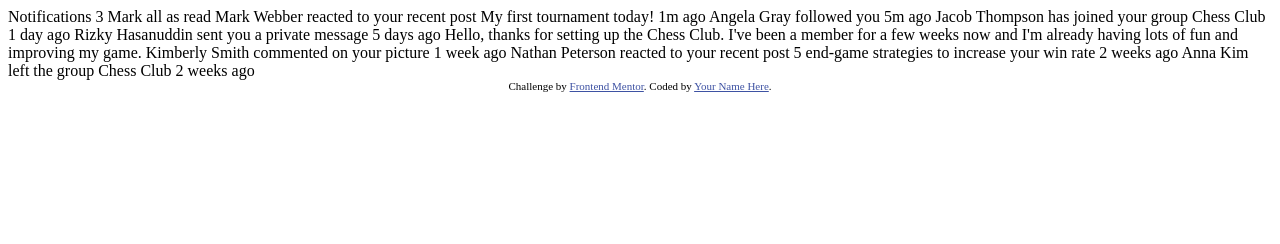
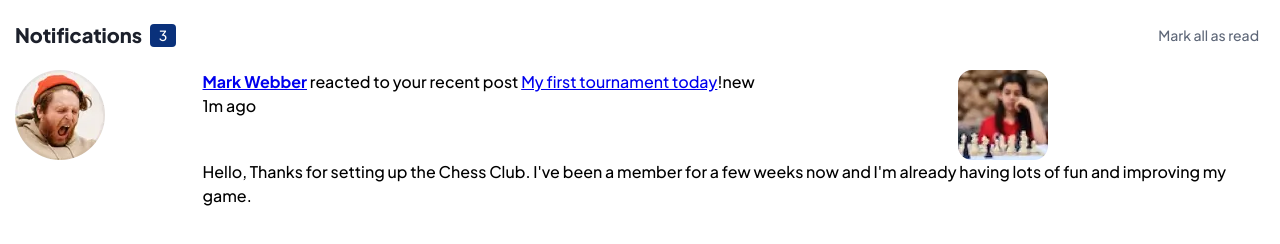
Before and after one commit to SrHatcher/notifications-page, a plain HTML site: page index.html in a window 1280 px wide. Drawn offline with Linux system fonts and the light colour scheme.

Commit message:
adding styles to the html tags, doing just one notification, I'll insert the other ones via JS

```diff
--- a/index.html
+++ b/index.html
@@ -3,49 +3,43 @@
 <head>
   <meta charset="UTF-8">
   <meta name="viewport" content="width=device-width, initial-scale=1.0"> <!-- displays site properly based on user's device -->
+  <!--Modern CSS reset-->
+  <link rel="stylesheet" href="./styles/reset.css">
+  <!--my styles-->
+  <link rel="stylesheet" href="./styles/styles.css">
 
   <link rel="icon" type="image/png" sizes="32x32" href="./assets/images/favicon-32x32.png">
-
   <title>Frontend Mentor | Notifications page</title>
-
-  <!-- Feel free to remove these styles or customise in your own stylesheet 👍 -->
-  <style>
-    .attribution { font-size: 11px; text-align: center; }
-    .attribution a { color: hsl(228, 45%, 44%); }
-  </style>
-</head>
 <body>
 
-  Notifications 3
+  <main>
+    <header>
+      <h1 class="header__title">Notifications <span class="header__amount">3</span></h1>
+      <button class="header__button">Mark all as read</button>
+    </header>
+    <article class="main__notifications notification">
+      <section class="notification__container">
+        <div class="notification__image">
+          <img src="./assets/images/avatar-mark-webber.webp" alt="profile picture">
+        </div>
 
-  Mark all as read
+        <div class="notification__content">
+          <div class="content__text">
+            <p class="text__reason"><strong class="text__name"><a href="#">Mark Webber</a></strong> reacted to your recent post <a href="#" class="text__link">My first tournament today</a>!<span class="text__status">new</span></p>
+            <p class="text__date">1m ago</p>
+          </div>
+          <div class="content__image">
+            <img src="./assets/images/image-chess.webp" alt="related image">
+          </div>
+          <div class="content__message">
+            Hello, Thanks for setting up the Chess Club. I've been a member for a few weeks now and I'm already having lots of fun and improving my game.
+          </div>
+        </div>
 
-  Mark Webber reacted to your recent post My first tournament today!
-  1m ago
 
-  Angela Gray followed you
-  5m ago
+      </section>
+    </article>
+  </main>
 
-  Jacob Thompson has joined your group Chess Club
-  1 day ago
-
-  Rizky Hasanuddin sent you a private message
-  5 days ago
-  Hello, thanks for setting up the Chess Club. I've been a member for a few weeks now and
-  I'm already having lots of fun and improving my game.
-
-  Kimberly Smith commented on your picture
-  1 week ago
-
-  Nathan Peterson reacted to your recent post 5 end-game strategies to increase your win rate
-  2 weeks ago
-
-  Anna Kim left the group Chess Club
-  2 weeks ago
-
-  <div class="attribution">
-    Challenge by <a href="https://www.frontendmentor.io?ref=challenge" target="_blank">Frontend Mentor</a>.
-    Coded by <a href="#">Your Name Here</a>.
-  </div>
 </body>
 </html>
--- /dev/null
+++ b/styles/reset.css
@@ -0,0 +1,76 @@
+/*This code is from MODERN-CSS-RESET, i used to link to their page CDN but i'm going to use it like this*/
+
+/* Box sizing rules */
+*,
+*::before,
+*::after {
+  box-sizing: border-box;
+}
+
+/* Remove default margin */
+body,
+h1,
+h2,
+h3,
+h4,
+p,
+figure,
+blockquote,
+dl,
+dd {
+  margin: 0;
+}
+
+/* Remove list styles on ul, ol elements with a list role, which suggests default styling will be removed */
+ul[role='list'],
+ol[role='list'] {
+  list-style: none;
+}
+
+/* Set core root defaults */
+html:focus-within {
+  scroll-behavior: smooth;
+}
+
+/* Set core body defaults */
+body {
+  min-height: 100vh;
+  text-rendering: optimizeSpeed;
+  line-height: 1.5;
+}
+
+/* A elements that don't have a class get default styles */
+a:not([class]) {
+  text-decoration-skip-ink: auto;
+}
+
+/* Make images easier to work with */
+img,
+picture {
+  max-width: 100%;
+  display: block;
+}
+
+/* Inherit fonts for inputs and buttons */
+input,
+button,
+textarea,
+select {
+  font: inherit;
+}
+
+/* Remove all animations, transitions and smooth scroll for people that prefer not to see them */
+@media (prefers-reduced-motion: reduce) {
+  html:focus-within {
+   scroll-behavior: auto;
+  }
+
+  *,
+  *::before,
+  *::after {
+    animation-duration: 0.01ms !important;
+    animation-iteration-count: 1 !important;
+    transition-duration: 0.01ms !important;
+    scroll-behavior: auto !important;
+  }
+}
--- /dev/null
+++ b/styles/styles.css
@@ -0,0 +1,135 @@
+@font-face {
+    font-family: 'Plus Jakarta Sans';
+    src: url('../assets/fonts/static/PlusJakartaSans-ExtraBold.ttf');
+    font-weight: 800;
+}
+
+@font-face {
+    font-family: 'Plus Jakarta Sans';
+    src: url('../assets/fonts/static/PlusJakartaSans-Medium.ttf');
+    font-weight: 500;
+}
+
+@supports(font-variation-settings: normal){
+    @font-face {
+        font-family: 'Plus Jakarta Sans';
+        src: url('../assets/fonts/PlusJakartaSans-VariableFont_wght.ttf') format('truetype supports variations'),
+        url('../assets/fonts/PlusJakartaSans-VariableFont_wght.ttf') format('truetype-variations');
+        font-weight: 500 800;
+    }
+}
+
+:root{
+    --red: hsl(1, 90%, 64%);
+    --blue: hsl(219, 85%, 26%);
+    --white: hsl(0, 0%, 100%);
+    --very-light-grayish-blue: hsl(210, 60%, 98%);
+    --light-grayish-blue-1: hsl(211, 68%, 94%);
+    --light-grayish-blue-2: hsl(205, 33%, 90%);
+    --grayish-blue: hsl(219, 14%, 63%);
+    --dark-grayish-blue: hsl(219, 12%, 42%);
+    --very-dark-blue: hsl(224, 21%, 14%);
+
+    --font: 'Plus Jakarta Sans', sans-serif;
+}
+
+html{
+    font-size: 62.5%;
+}
+
+body{
+    font-family: var(--font);
+    font-size: 1.6rem;
+}
+main{
+    position: absolute;
+    top: 0;
+    bottom: 0;
+    left: 0;
+    right: 0;
+    display: flex;
+    flex-direction: column;
+    gap: 2rem;
+
+    padding: 2rem 1.5rem;
+
+
+    background-color: var(--white);
+}
+header{
+    display: flex;
+    justify-content: space-between;
+
+}
+.header__title{
+    display: flex;
+    align-items: center;
+
+    font-size: 2rem;
+    font-weight: 800;
+
+    color: var(--very-dark-blue);
+}
+.header__amount{
+    display: flex;
+    align-items: center;
+    justify-content: center;
+
+    width: 2.6rem;
+    height: 2.3rem;
+    margin-inline-start: 0.8rem;
+
+    font-size: 1.4rem;
+    line-height: 1.4rem;
+    font-weight: 500;
+
+    border-radius: 0.4rem;
+    background-color: var(--blue);
+    color: var(--white);
+    cursor: pointer;
+}
+.header__button{
+    font-size: 1.4rem;
+
+    background-color: transparent;
+    border: none;
+    color: var(--dark-grayish-blue);
+    cursor: pointer;
+}
+.main__notifications{
+    display: flex;
+    flex-direction: column;
+    gap: 1rem;
+}
+.notification__container{
+    display: grid;
+    grid-template-columns: 15% 85% ;
+    grid-template-rows: auto;
+    grid-template-areas: 'pfp content';
+}
+.notification__image{
+    grid-area: pfp;
+}
+.notification__content{
+    grid-area: content;
+    display: grid;
+    grid-template-columns: auto auto;
+    grid-template-rows: auto auto;
+    grid-template-areas: 'text related'
+                        'message message';
+}
+.content__text{
+    grid-area: text;
+}
+.text__reason{
+}
+.text__name{}
+.text__link{}
+.text__status{}
+.text__date{}
+.content__image{
+    grid-area: related;
+}
+.content__message{
+    grid-area: message;
+}
```
Also changed, not shown: data.js (added, +72 -0 lines).
